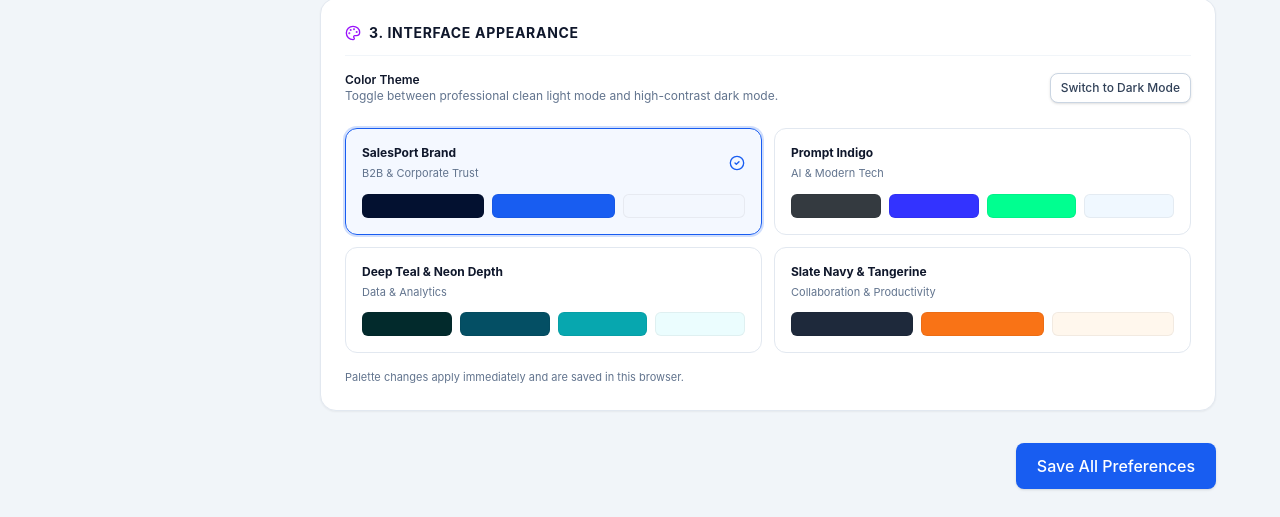
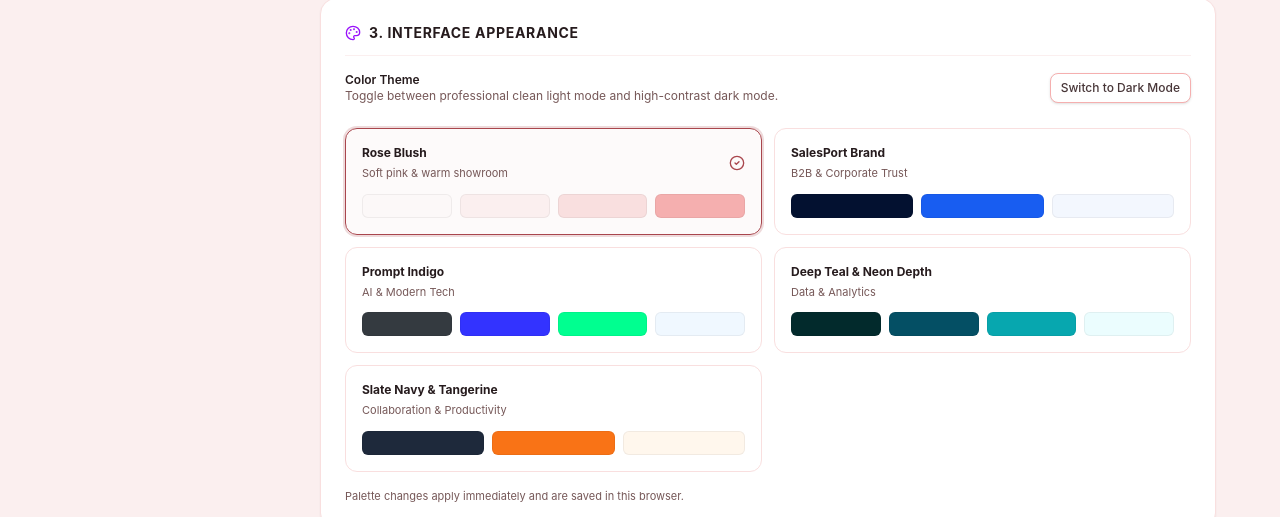
Before and after one commit to mazhariqbal7046/remix-showroom-pro, a React (Vite) app: page /settings in a window 1280 px wide. Shown: the part 803-1320 px from the top of the page. Built offline with nearby package versions, Linux system fonts and the light colour scheme; no server answers.

Commit message:
Add Rose Blush color palette

```diff
--- a/src/context/ThemeContext.jsx
+++ b/src/context/ThemeContext.jsx
@@ -3,6 +3,12 @@
 const ThemeContext = createContext();
 
 export const COLOR_PALETTES = [
+  {
+    id: 'rose-blush',
+    name: 'Rose Blush',
+    description: 'Soft pink & warm showroom',
+    colors: ['#FCF8F8', '#FBEFEF', '#F9DFDF', '#F5AFAF'],
+  },
   {
     id: 'salesport',
     name: 'SalesPort Brand',
@@ -33,9 +39,15 @@
   const [palette, setPalette] = useState(() => {
     try {
       const saved = localStorage.getItem('showroom_pro_color_palette');
-      return COLOR_PALETTES.some((option) => option.id === saved) ? saved : 'salesport';
+      const version = localStorage.getItem('showroom_pro_palette_version');
+      if (version !== 'rose-blush-v1') {
+        localStorage.setItem('showroom_pro_color_palette', 'rose-blush');
+        localStorage.setItem('showroom_pro_palette_version', 'rose-blush-v1');
+        return 'rose-blush';
+      }
+      return COLOR_PALETTES.some((option) => option.id === saved) ? saved : 'rose-blush';
     } catch {
-      return 'salesport';
+      return 'rose-blush';
     }
   });
 
--- a/src/index.css
+++ b/src/index.css
@@ -9,6 +9,32 @@
 @custom-variant dark (&:where(.dark, .dark *));
 
 /* Runtime color palettes: app blue and indigo accents follow the selected brand. */
+html[data-color-palette="rose-blush"] {
+  --color-blue-50: #fcf8f8;
+  --color-blue-100: #fbefef;
+  --color-blue-200: #f9dfdf;
+  --color-blue-300: #f5afaf;
+  --color-blue-400: #e88e93;
+  --color-blue-500: #d36e75;
+  --color-blue-600: #a9464d;
+  --color-blue-700: #913a41;
+  --color-blue-800: #763138;
+  --color-blue-900: #5b272d;
+  --color-blue-950: #3c191d;
+
+  --color-slate-50: #fcf8f8;
+  --color-slate-100: #fbefef;
+  --color-slate-200: #f9dfdf;
+  --color-slate-300: #f5afaf;
+  --color-slate-400: #987474;
+  --color-slate-500: #765858;
+  --color-slate-600: #60494a;
+  --color-slate-700: #483638;
+  --color-slate-800: #332628;
+  --color-slate-900: #261b1d;
+  --color-slate-950: #1a1112;
+}
+
 html[data-color-palette="salesport"] {
   --color-blue-50: #eff5ff;
   --color-blue-100: #dce8ff;
```
